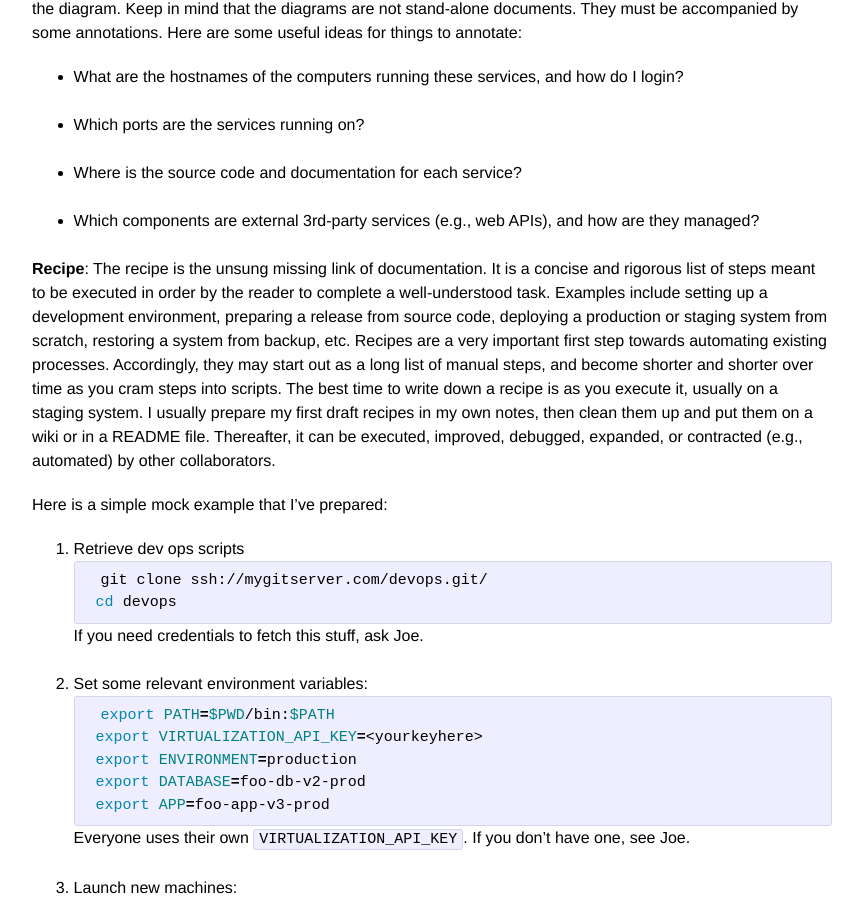
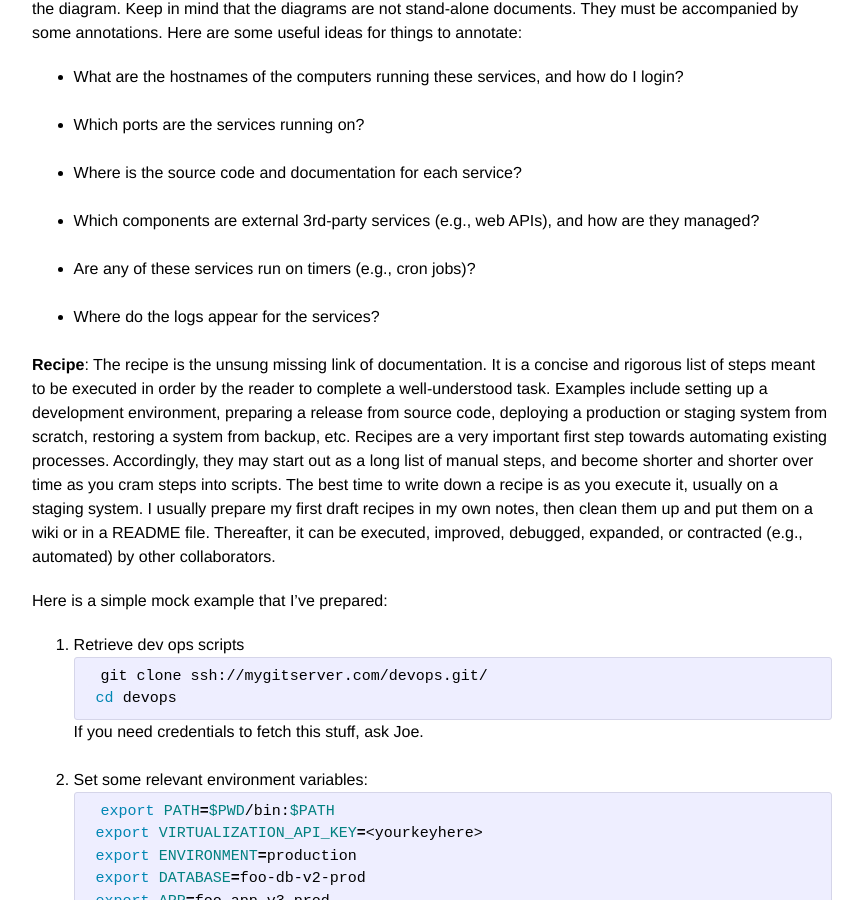
Before and after one commit to bcavagnolo/bcavagnolo.github.io, a Jekyll site: the page built from _posts/2014-06-27-dev-doc.md, in a window 1280 px wide and 900 px high, scrolled down 2056 px. Shown: the whole window, without its empty margins (208-1071 px from the left). Built offline with Jekyll 4.4.1, drawn with Linux system fonts in a browser that asks for light colours; Markdown is read by kramdown in place of the engine named in the settings.

Commit message:
a couple more documentation bits

```diff
--- a/_posts/2014-06-27-dev-doc.md
+++ b/_posts/2014-06-27-dev-doc.md
@@ -91,6 +91,10 @@ ideas for things to annotate:
 
 - Which components are external 3rd-party services (e.g., web APIs), and how
   are they managed?
+
+- Are any of these services run on timers (e.g., cron jobs)?
+
+- Where do the logs appear for the services?
 
 **Recipe**: The recipe is the unsung missing link of documentation. It is a
 concise and rigorous list of steps meant to be executed in order by the reader
```
